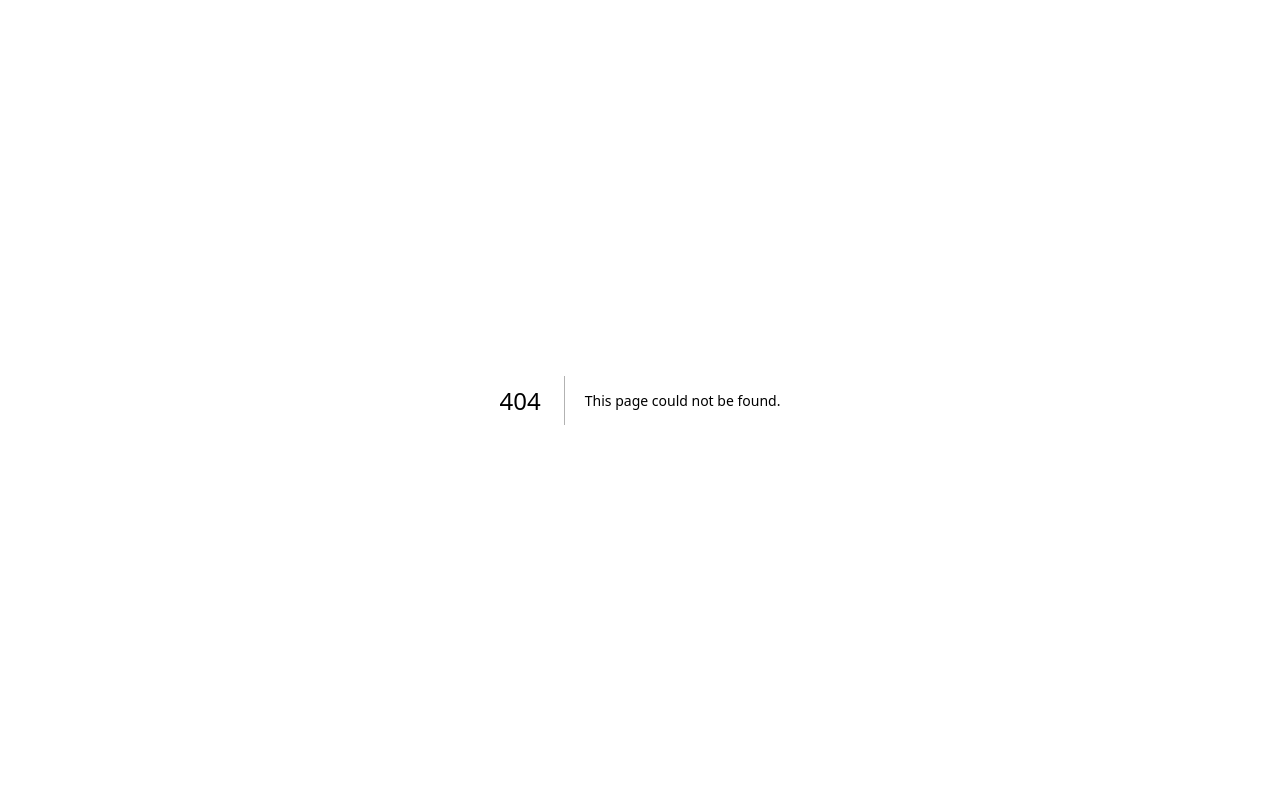
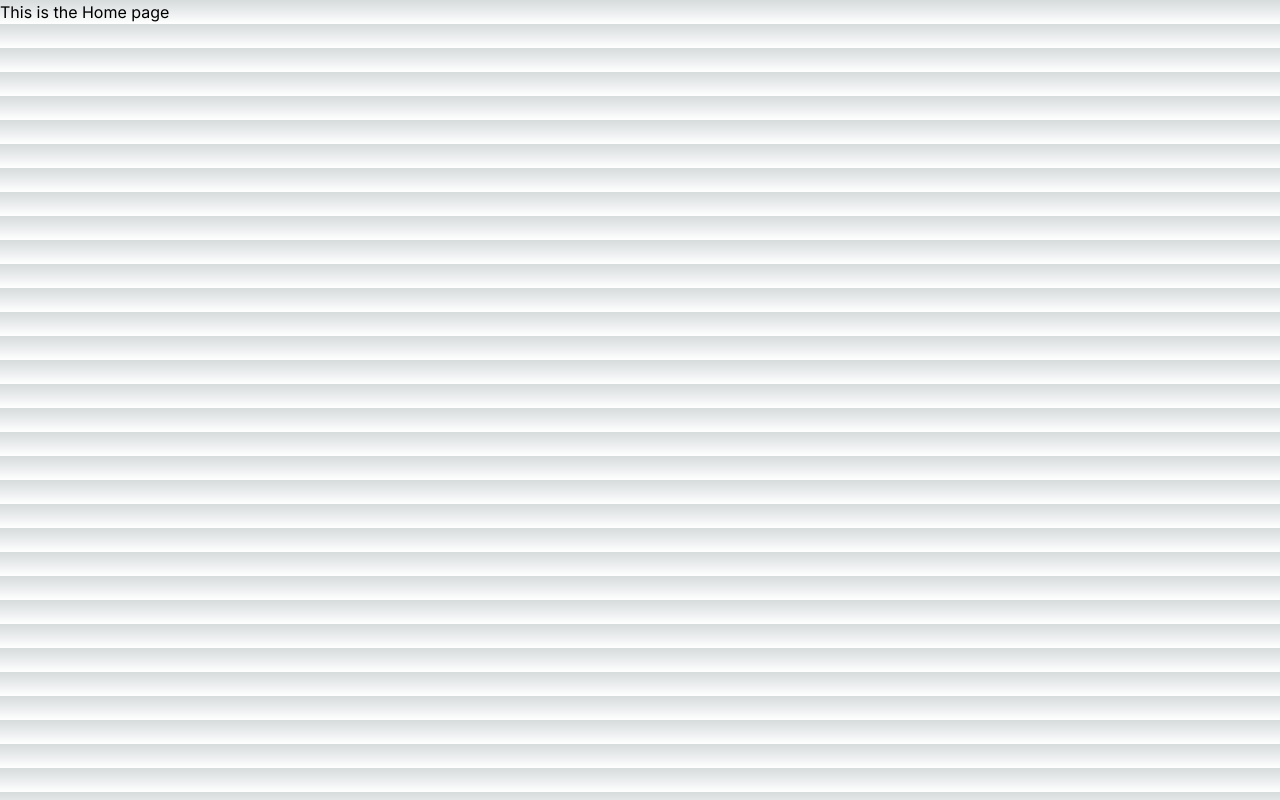
Before and after one commit to PetxCode/thnk, a Next.js app: page /home in a window 1280 px wide. Before the commit this address had no page. Built offline with nearby package versions, Linux system fonts and the light colour scheme.

Commit message:
adding home

```diff
--- /dev/null
+++ b/app/home/page.tsx
@@ -0,0 +1,11 @@
+import React from "react";
+
+const page = () => {
+  return (
+    <div>
+      <main>This is the Home page</main>
+    </div>
+  );
+};
+
+export default page;
```
